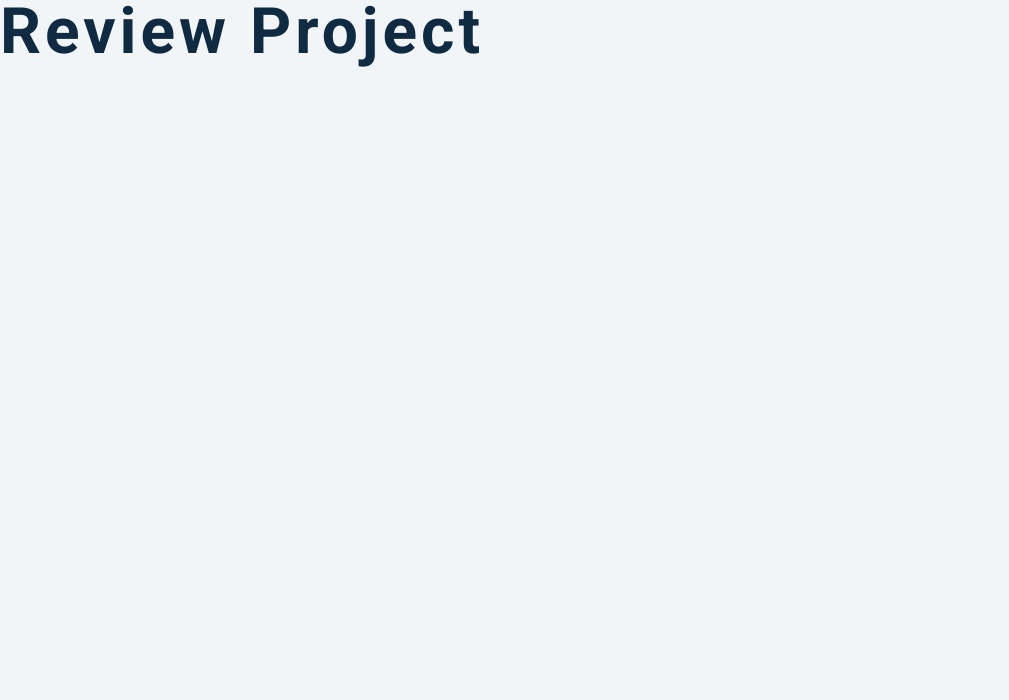
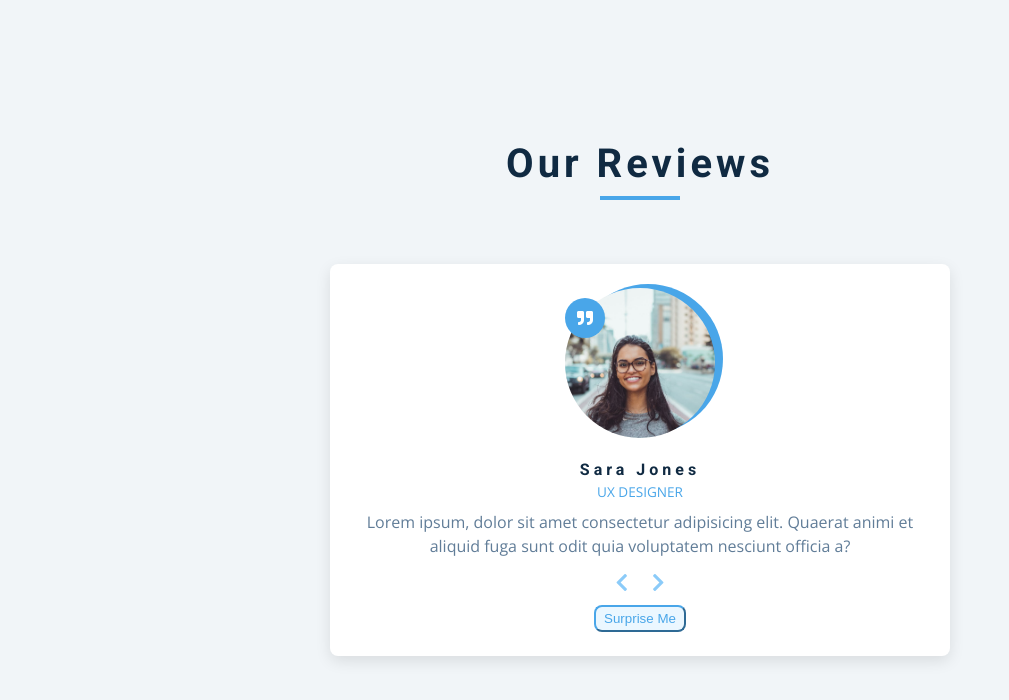
Before and after one commit to demirsergen/3-reviews, a plain HTML site: page index.html in a window 1280 px wide. Shown: the whole page, without its empty margins (0-1009 px from the left). Drawn offline with nearby package versions, Linux system fonts and the light colour scheme.

Commit message:
added all the html

```diff
--- a/index.html
+++ b/index.html
@@ -13,7 +13,31 @@
     <link rel="stylesheet" href="styles.css" />
   </head>
   <body>
-    <h1>review project</h1>
+    <main>
+      <section class="container">
+        <div class="title">
+          <h2>our reviews</h2>
+          <div class="underline">
+          </div>
+        </div>
+        <article class="review">
+          <div class="img-container">
+            <img src="/person-1.jpeg" id="person-img" alt="">
+          </div>
+          <h4 id="author">sara jones</h4>
+          <p id="job">ux designer</p>
+          <p id="info">Lorem ipsum, dolor sit amet consectetur adipisicing elit. Quaerat animi et aliquid fuga sunt odit quia voluptatem nesciunt officia a?</p>
+
+          <!-- prev next buttons-->
+          <div class="button-container">
+            <button class="prev-btn"><i class="fas fa-chevron-left"></i></button>
+            <button class="prev-btn"><i class="fas fa-chevron-right"></i></button>
+          </div>
+          <!--random button-->
+          <button class="random-btn">surprise me</button>
+        </article>
+      </section>
+    </main>
     <!-- javascript -->
     <script src="app.js"></script>
   </body>
```
